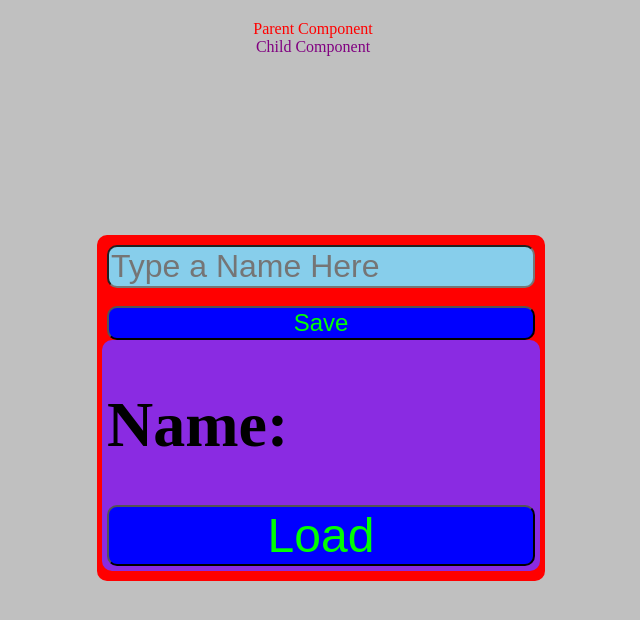
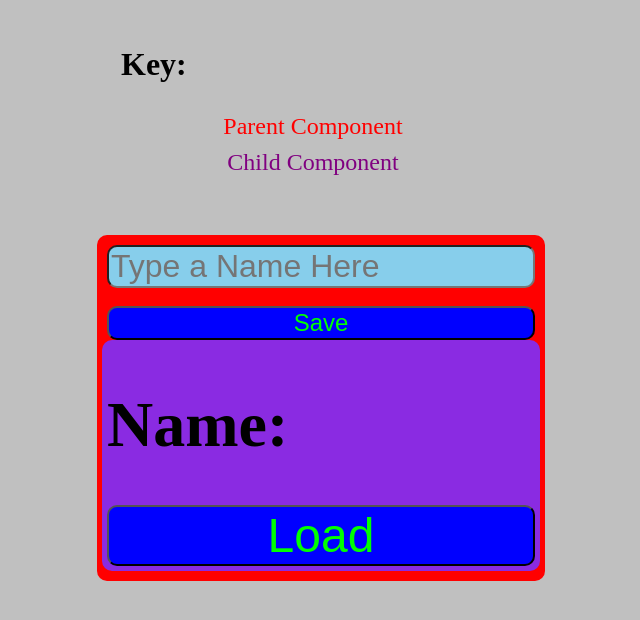
Before and after one commit to DerekDenHartigh/Angular-JS-exercise-5, a plain HTML site: page index.html in a window 1280 px wide. Shown: the whole page, without its empty margins (327-967 px from the left). Drawn offline with nearby package versions, Linux system fonts and the light colour scheme.

Commit message:
added a Key: to my key

```diff
--- a/index.html
+++ b/index.html
@@ -9,6 +9,7 @@
 </head>
 <body>
 <div id="key">
+  <h1 id="keyh1">Key:</h1>
   <span class="red">Parent Component</span>
   <span class="purple">Child Component</span>
 </div>
--- a/styles.css
+++ b/styles.css
@@ -46,10 +46,10 @@ name-display{
     display: flex;
     flex-direction: column;
     height: 20%;
-    align-content: center;
+    width: 30%;
+    align-content: space-around;
     align-items: center;
-    justify-content: flex-start;
-    justify-items: flex-start;
+    justify-content: space-around;
     position: absolute;
     left: 50%;
     transform: translateX(-50%);
@@ -57,7 +57,15 @@ name-display{
 }
 .red{
     color: red;
+    font-size: 1.5em;
+    display: flex;
 }
 .purple{
     color: purple;
+    font-size: 1.5em;
+    display: flex;
 }
+#keyh1{
+    align-self: flex-start;
+    justify-self: flex-start;
+}
```
